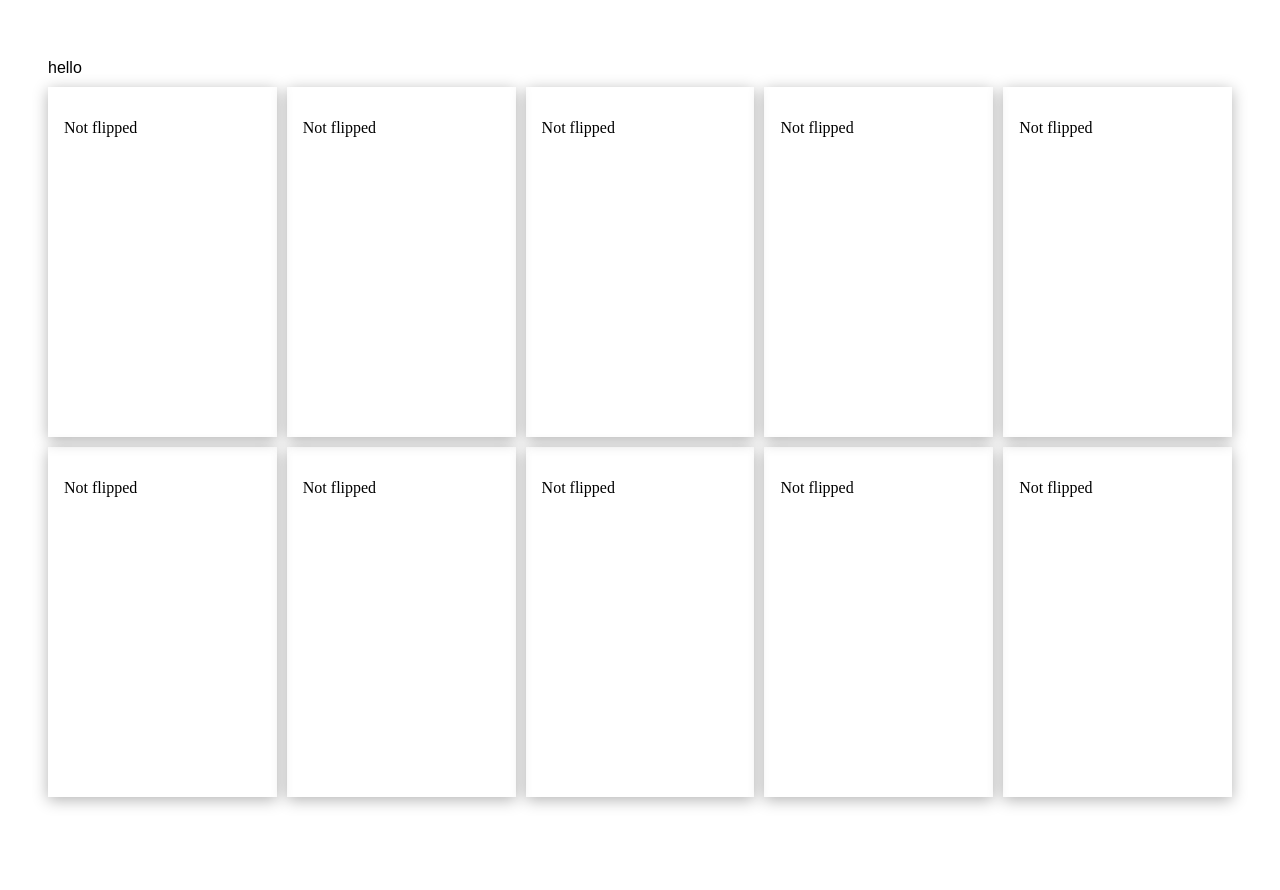
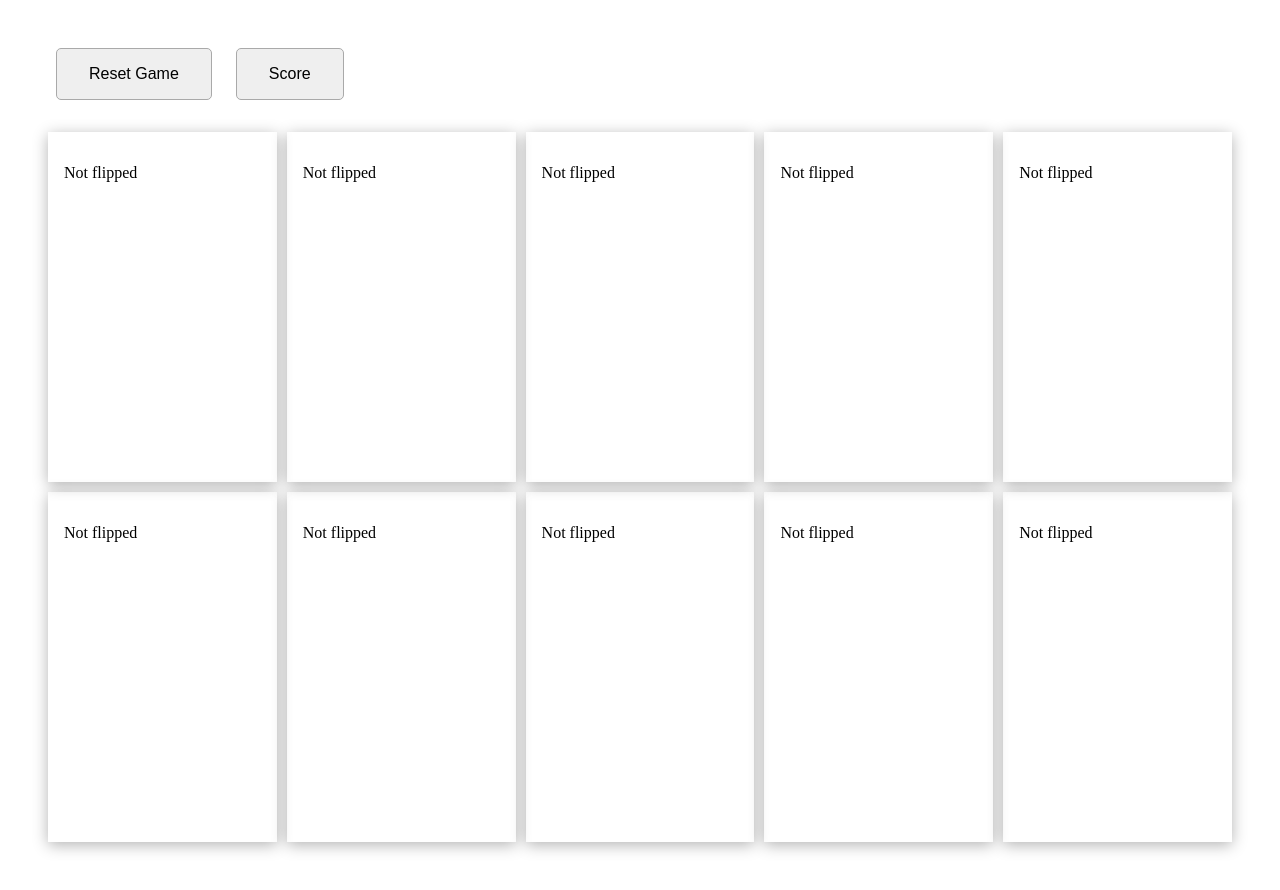
Before and after one commit to nirmalathapa/concentration, a React (Create React App) app: page / in a window 1280 px wide. Before the commit the page ends 845 px from the top, so only its background shows below. Built offline with nearby package versions, Linux system fonts and the light colour scheme.

Commit message:
add button component in App and pass props in child component

```diff
--- a/src/App.js
+++ b/src/App.js
@@ -56,7 +56,8 @@ class App extends Component {
     return (
       <div className="App">
         <main className="cardContainer">
-          <Button />
+          <Button reset="Reset Game"/>
+          <Button score="Score"/>
 
           <div className="wrap">
             <Card
--- a/src/components/Button.js
+++ b/src/components/Button.js
@@ -1,7 +1,8 @@
 import React from 'react';
 
 const Button = (props) => {
-  return <h1>hello</h1>
+  return <button>{props.reset}{props.score}</button>
+
 }
 
 export default Button;
```
